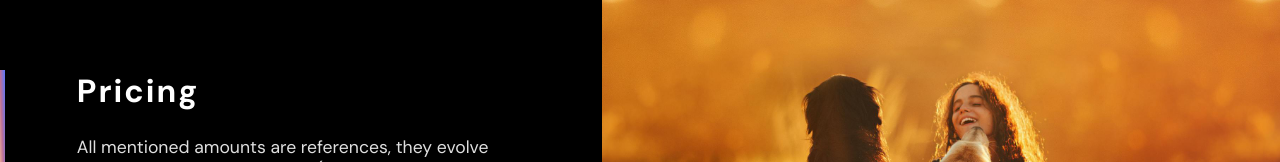
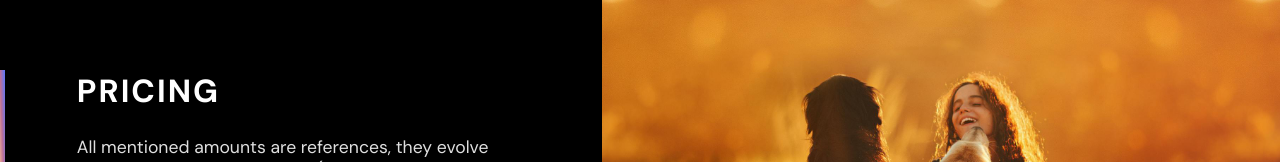
Before and after one commit to BlackSun225/portfolio_2026, a Next.js app: page /pricing in a window 1280 px wide. Shown: the part 171-333 px from the top of the page. Built offline with nearby package versions, Linux system fonts and the light colour scheme.

Commit message:
title in gradient section are now uppercase

```diff
--- a/app/components/gradientSection.tsx
+++ b/app/components/gradientSection.tsx
@@ -18,7 +18,7 @@ export default function GradientSection({
 
           <div className={styles.text}>
             <div className={`${styles.verticalGradient} ${styles.desk}`}></div>
-            <h1>{title}</h1>
+            <h1>{title.toUpperCase()}</h1>
             <p>{paragraph}</p>
 
             {invite ? <Cta /> : null}
```
